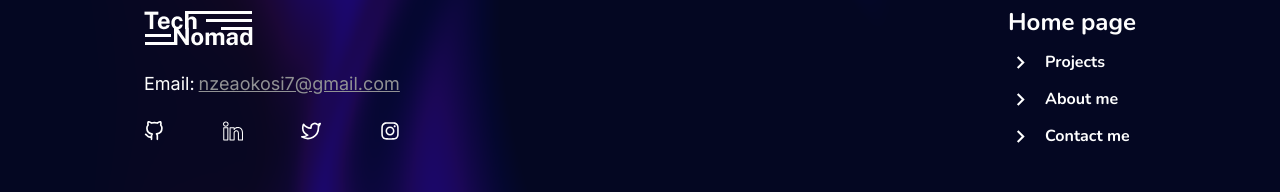
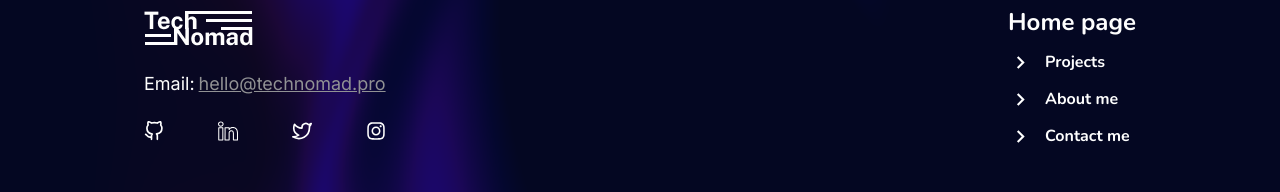
Before and after one commit to King-Mikaelson/kosiportfolio, a Next.js app: page / in a window 1280 px wide. Shown: the part 2805-2997 px from the top of the page. Built offline with nearby package versions, Linux system fonts and the light colour scheme.

Commit message:
added href to button

```diff
--- a/src/components/footer/index.jsx
+++ b/src/components/footer/index.jsx
@@ -1,7 +1,7 @@
 import Logo from "../../../public/logo.png";
 import Image from "next/image";
 import Link from "next/link";
-import {FiGithub, FiTwitter} from "react-icons/fi";
+import { FiGithub, FiTwitter } from "react-icons/fi";
 import { FaInstagram } from "react-icons/fa";
 import { SlSocialLinkedin } from "react-icons/sl";
 import { MdKeyboardArrowRight } from "react-icons/md";
@@ -15,7 +15,10 @@ function Footer() {
   }, []);
 
   return (
-    <main  id="contact" className="z-[20] mt-10 mb-auto bg-[url('/Footer(1).png')] md:bg-[url('/Footer.png')] bg-cover bg-no-repeat bg-center  text-white py-10 lg:py-16 lg:px-6 xl:px-36 px-4 mx-0 w-full self-end  border-t lg:border-t-0">
+    <main
+      id="contact"
+      className="z-[20] mt-10 mb-auto bg-[url('/Footer(1).png')] md:bg-[url('/Footer.png')] bg-cover bg-no-repeat bg-center  text-white py-10 lg:py-16 lg:px-6 xl:px-36 px-4 mx-0 w-full self-end  border-t lg:border-t-0"
+    >
       <Image
         src={Logo}
         alt="logo"
@@ -31,48 +34,63 @@ function Footer() {
             priority={true}
           />
           <div className="flex gap-1 ">
-            <p className="font-inter text-[#FEFEFE] text-lg font-normal">Email: </p>
-            <p className="underline text-[rgba(145,146,148,1)] font-inter  text-lg font-normal">nzeaokosi7@gmail.com </p>
+            <p className="font-inter text-[#FEFEFE] text-lg font-normal">
+              Email:{" "}
+            </p>
+            <a
+              href="mailto:hello@technomad.pro"
+              target="_blank"
+              className="underline text-[rgba(145,146,148,1)] font-inter  text-lg font-normal"
+            >
+              hello@technomad.pro{" "}
+            </a>
           </div>
 
           <div className="flex items-center justify-between  md:gap-5">
-          <Link  href={"/"}>
-        <FiGithub size={20}  className="inline-block  cursor-pointer" />
-        </Link>
-        <Link  href={"/"}>
-        <SlSocialLinkedin size={20}  className="inline-block  cursor-pointer" />
-        </Link>
-        <Link href={"/"} >
-        <FiTwitter  size={20} className="inline-block  cursor-pointer" />
-        </Link>
-        <Link href={"https://www.instagram.com/medichealthwellness/"}>
-        <FaInstagram size={20}  className="inline-block cursor-pointer"/>
-        </Link>
+            <a href="https://github.com/nzeakokosi7" target="_blank">
+              <FiGithub size={20} className="inline-block  cursor-pointer" />
+            </a>
+            <a href="https://linkedin.com/in/nzeakokosi7" target="_blank">
+              <SlSocialLinkedin
+                size={20}
+                className="inline-block  cursor-pointer"
+              />
+            </a>
+            <a href="https://x.com/nzeakokosi7" target="_blank">
+              <FiTwitter size={20} className="inline-block  cursor-pointer" />
+            </a>
+            <a href="https://instagram.com/nzeakokosi7" target="_blank">
+              <FaInstagram size={20} className="inline-block cursor-pointer" />
+            </a>
           </div>
         </div>
 
-
-
         <div className="flex flex-col gap-3  font-inter  md:order-2 order-2">
-        <h3 className="font-sans text-[#FEFEFE] text-base md:text-2xl font-bold py-2 md:py-0">Home page</h3>
+          <h3 className="font-sans text-[#FEFEFE] text-base md:text-2xl font-bold py-2 md:py-0">
+            Home page
+          </h3>
           <div className="flex md:flex-col gap-3 py-2 md:py-0">
             <div className="flex gap-3">
               <MdKeyboardArrowRight size={25} />
-            <p  className="font-sans text-[#FEFEFE] text-sm  md:text-base font-medium md:font-bold">Projects</p>
+              <p className="font-sans text-[#FEFEFE] text-sm  md:text-base font-medium md:font-bold">
+                Projects
+              </p>
             </div>
             <div className="flex gap-3">
               <MdKeyboardArrowRight size={25} />
-          <p  className="font-sans text-[#FEFEFE] text-sm md:text-base font-medium md:font-bold">About me</p>
+              <p className="font-sans text-[#FEFEFE] text-sm md:text-base font-medium md:font-bold">
+                About me
+              </p>
             </div>
             <div className="flex gap-3">
               <MdKeyboardArrowRight size={25} />
-          <p  className="font-sans text-[#FEFEFE] text-sm md:text-base font-medium md:font-bold">Contact me</p>
+              <p className="font-sans text-[#FEFEFE] text-sm md:text-base font-medium md:font-bold">
+                Contact me
+              </p>
             </div>
           </div>
         </div>
-
       </div>
-
     </main>
   );
 }
```
Lines whose indentation alone changed are shown as unchanged.
